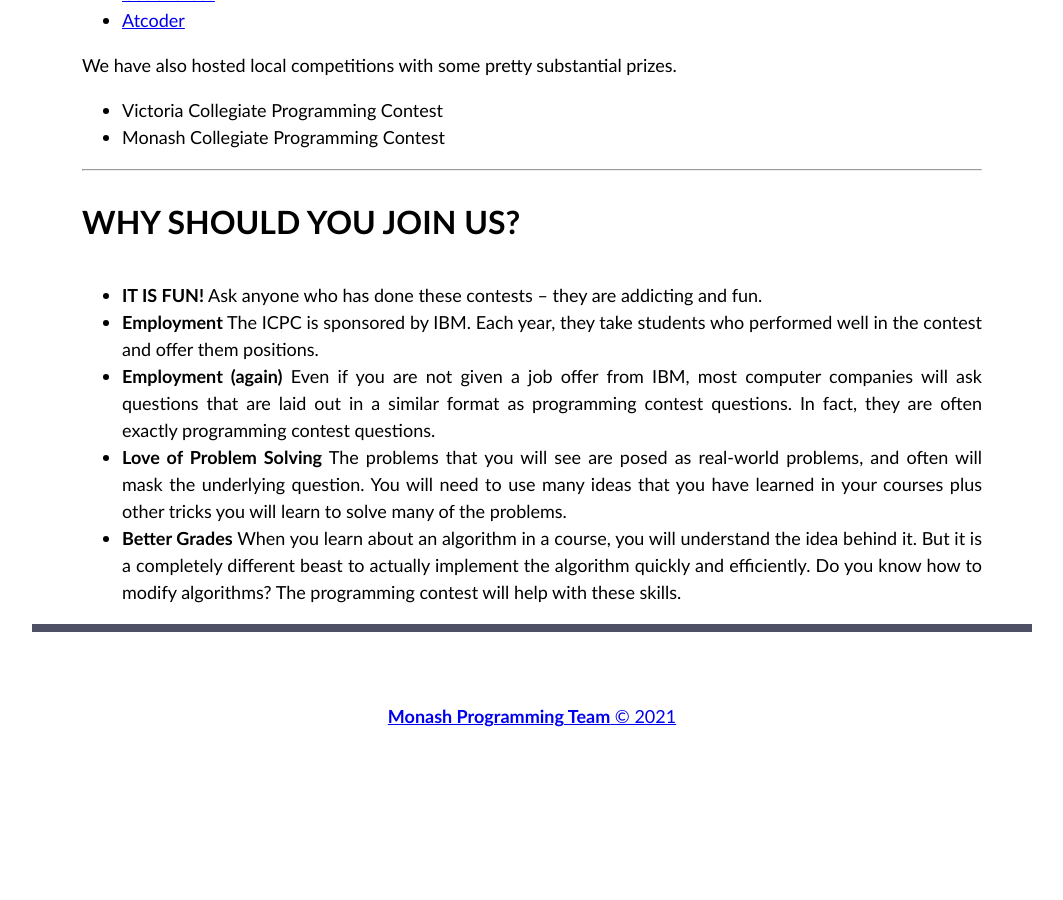
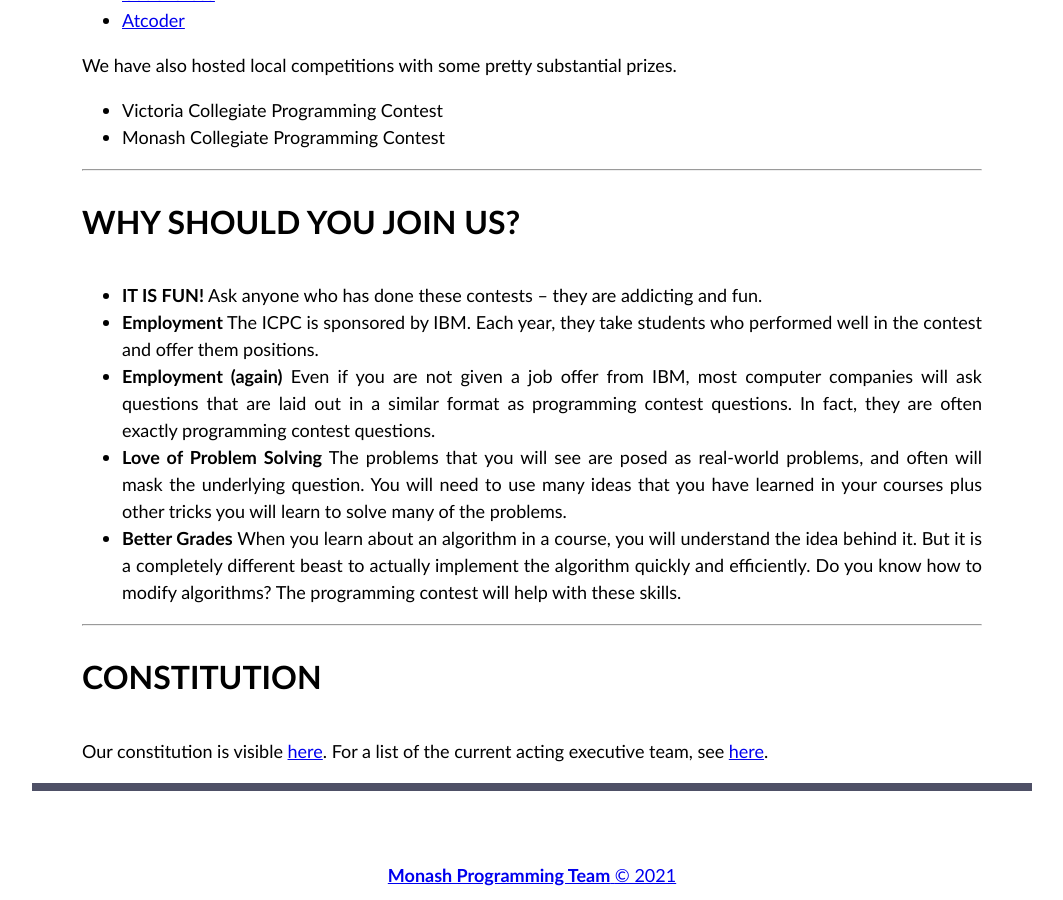
Before and after one commit to monash-programming-team/monash-programming-team.github.io, a Jekyll site: the page built from about.markdown, in a window 1280 px wide and 900 px high, scrolled down 993 px. Shown: the whole window, without its empty margins (128-1191 px from the left). Built offline with Jekyll 4.4.1, drawn with Linux system fonts in a browser that asks for light colours; our own code applies the rules of GitHub Pages for plain Markdown files; before the commit the page ends 1734 px from its top, so only the background shows below that.

Commit message:
Add constitution links to about us page.

```diff
--- a/about.markdown
+++ b/about.markdown
@@ -31,3 +31,9 @@
 * **Employment (again)** Even if you are not given a job offer from IBM, most computer companies will ask questions that are laid out in a similar format as programming contest questions. In fact, they are often exactly programming contest questions.
 * **Love of Problem Solving** The problems that you will see are posed as real-world problems, and often will mask the underlying question. You will need to use many ideas that you have learned in your courses plus other tricks you will learn to solve many of the problems.
 * **Better Grades** When you learn about an algorithm in a course, you will understand the idea behind it. But it is a completely different beast to actually implement the algorithm quickly and efficiently. Do you know how to modify algorithms? The programming contest will help with these skills.
+
+---
+
+## CONSTITUTION
+
+Our constitution is visible [here](http://blog.monashicpc.com/constitution). For a list of the current acting executive team, see [here](http://blog.monashicpc.com/constitution/team).
```
